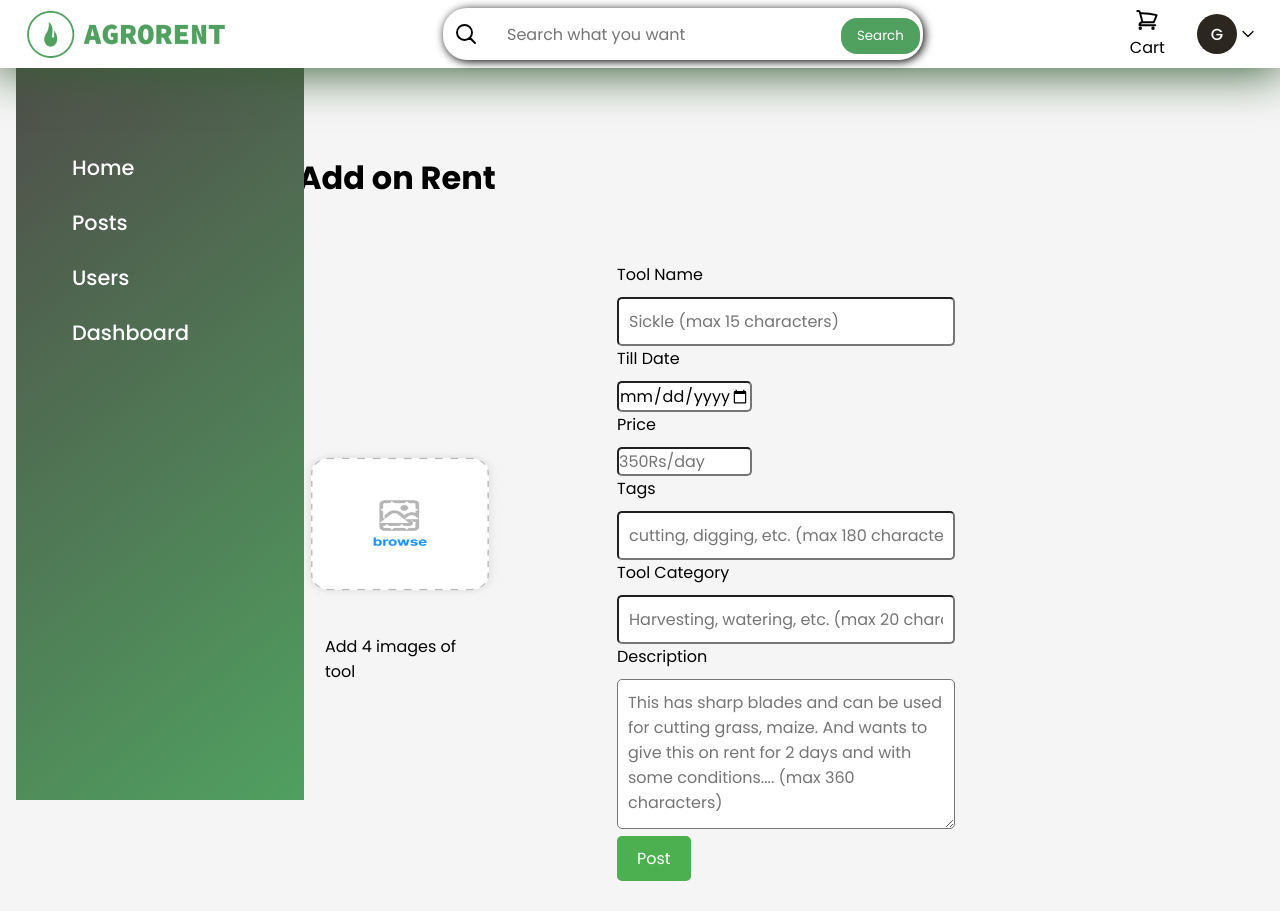
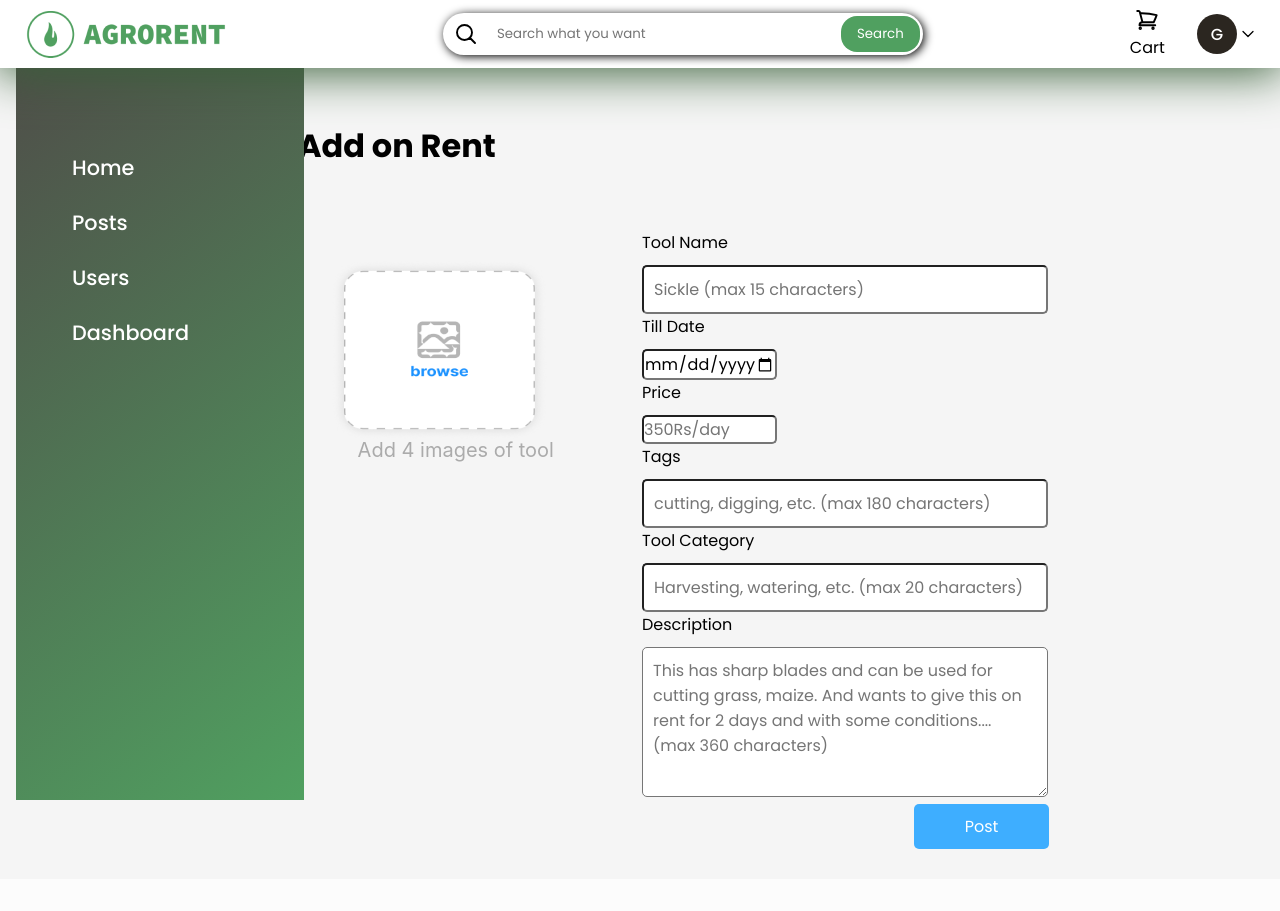
Before and after one commit to pratikjpatil/RentiVerse, a React (Create React App) app in the folder frontend/: page / in a window 1280 px wide. After the commit the page ends 879 px from the top, so only its background shows below. Built offline with nearby package versions, Linux system fonts and the light colour scheme.

Commit message:
image feature

```diff
--- a/frontend/src/pages/AddOnRent/AddOnRent.css
+++ b/frontend/src/pages/AddOnRent/AddOnRent.css
@@ -6,7 +6,7 @@
   flex-wrap: wrap;
   width: 100vw;
   margin-left: 3rem;
-  margin-top: 4rem;
+  margin-top: 2rem;
   padding: 30px;
 }
 
@@ -26,28 +26,36 @@
   padding: 30px;
 }
 
-
 .gallery {
   flex: 1 1 100%;
-  max-width: 150px;
+  max-width: 200px;
 }
 
 .browse-box {
-  margin-top: 12rem;
+  margin-top: 3rem;
   display: flex;
   flex-direction: column;
   align-items: center;
   justify-content: center;
   height: 150px;
   width: 150px;
+  margin-left: 4rem;
   /* border: 1px dashed #cccccc; */
-  margin-bottom: 30px;
+  margin-bottom: 10px;
 }
 
 .browse-box img {
-  height: 150px;
-  width: 200px;
-  margin-bottom: 10px;
+  height: 180px;
+  width: 215px;
+  /* margin-bottom: 10px; */
+}
+.imageadd {
+  font-family: 'Inter';
+  font-style: normal;
+  font-size: 20px;
+  margin-left: 3.6rem;
+  margin-right: -4rem;
+  color: #ABABAB;
 }
 
 .form-box {
@@ -55,7 +63,7 @@
   max-width: 450px;
   margin-left: 30px;
 }
-.form-group{
+.form-group {
   margin-left: 7rem;
 }
 
@@ -64,10 +72,10 @@ form label {
   margin-bottom: 10px;
 }
 
-form input[type="text"],
+.input-same,
 form textarea {
   /* display: block; */
-  width: 100%;
+  width: 120%;
   /* margin-bottom: 20px; */
   padding: 10px;
   /* border: 1px solid #cccccc; */
@@ -76,16 +84,17 @@ form textarea {
   /* color: #555555; */
 }
 form input[type="number"],
-form input[type="date"]
-{
+form input[type="date"] {
   width: 40%;
   font-size: 16px;
   border-radius: 5px;
 }
 
 form input[type="submit"] {
-  background-color: #4caf50;
+  background-color: #3EAEFF;
   color: white;
+  width: 40%;
+  margin-left: 17rem;
   border: none;
   border-radius: 5px;
   padding: 10px 20px;
@@ -94,13 +103,12 @@ form input[type="submit"] {
 }
 
 form input[type="submit"]:hover {
-  background-color: #3e8e41;
+  background-color: #4caf50;
 }
 
 form textarea {
   resize: vertical;
   height: 150px;
-
 }
 
 @media screen and (max-width: 768px) {
--- a/frontend/src/pages/AddOnRent/AddOnRent.jsx
+++ b/frontend/src/pages/AddOnRent/AddOnRent.jsx
@@ -1,9 +1,18 @@
-import React from "react";
+import React, { useState } from "react";
 import Sidebar from "../../components/sidebar/sidebar";
 import Header from "../../components/header/Header";
-import Image from "../../assets/Upload.png"
+import Image from "../../assets/Upload.png";
 import "./AddOnRent.css";
 const AddOnRent = () => {
+  const [images, setImages] = useState([]);
+  const handleImageChange = (e) => {
+    const selectedImages = Array.from(e.target.files);
+    if (selectedImages.length > 4) {
+      alert("Please select only 4 images.");
+      return;
+    }
+    setImages(selectedImages);
+  };
   return (
     <>
       <Header />
@@ -14,16 +23,44 @@ const AddOnRent = () => {
             <h1>Add on Rent</h1>
           </div>
 
-          <div className="gallery">
+          {/* <div className="gallery">
             <div className="browse-box">
               <img src={Image} alt="Gallery" />
             </div>
-            <p className="">Add 4 images of tool</p>
+            <p className="imageadd">Add 4 images of tool</p>
+          </div> */}
+          <div className="gallery">
+            <div className="browse-box">
+              <label htmlFor="image-input">
+                <img src={Image} alt="Gallery" />
+              </label>
+              <input
+                id="image-input"
+                type="file"
+                accept="image/*"
+                multiple={true}
+                onChange={handleImageChange}
+                style={{ display: "none" }}
+              />
+            </div>
+            <p className="imageadd">Add 4 images of tool</p>
+            <div className="image-preview">
+              {images.map((image, index) => (
+                <img
+                  key={index}
+                  src={URL.createObjectURL(image)}
+                  style={{height:"40px", width:"50px",marginLeft:"4rem", marginRight:"-3rem", marginTop:"2rem"}}
+                  alt={`Selected image ${index + 1}`}
+                />
+              ))}
+            </div>
           </div>
+
           <div className="form-box">
             <form className="form-group">
               <label for="toolname">Tool Name</label>
               <input
+                className="input-same"
                 type="text"
                 id="toolname"
                 name="toolname"
@@ -45,6 +82,7 @@ const AddOnRent = () => {
               />
               <label for="tags">Tags</label>
               <input
+                className="input-same"
                 type="text"
                 id="tags"
                 name="tags"
@@ -52,6 +90,7 @@ const AddOnRent = () => {
               />
               <label for="toolcategory">Tool Category</label>
               <input
+                className="input-same"
                 type="text"
                 id="toolcategory"
                 name="toolcategory"
```
